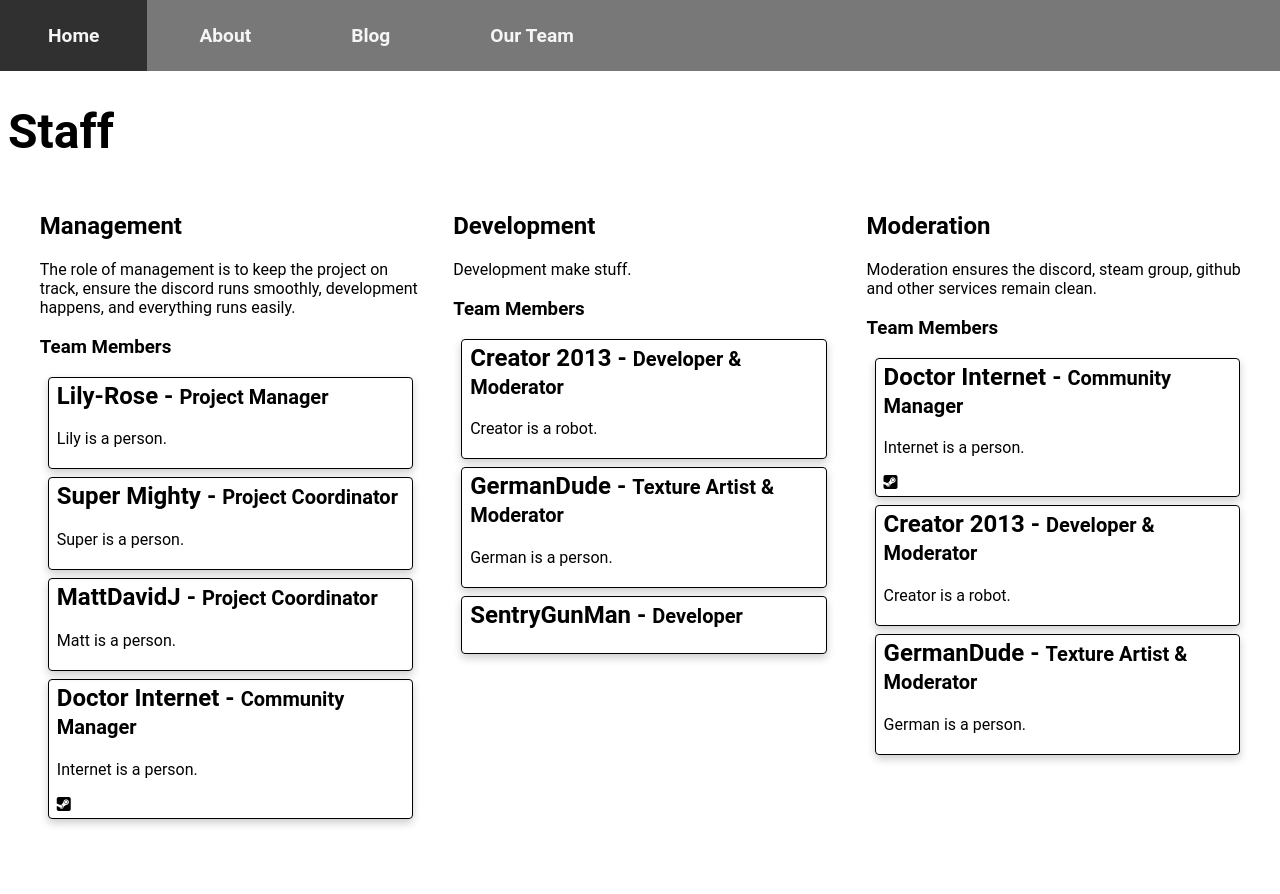
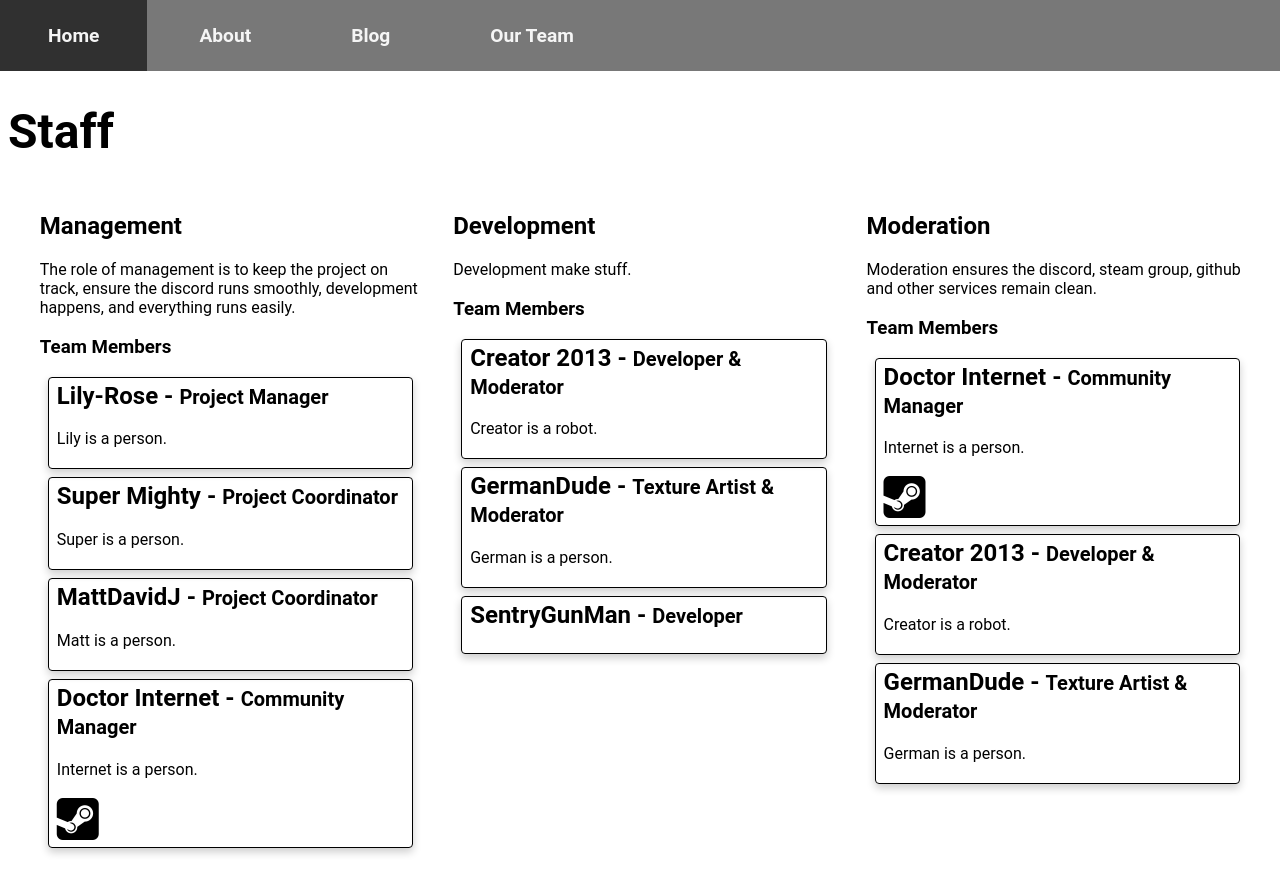
Before and after one commit to 999-Emergency/999-emergency.github.io, a Jekyll site: the page built from team.html, in a window 1280 px wide. Shown: the top 894 px of the page. Built offline with Jekyll 4.4.1, drawn with Linux system fonts in a browser that asks for light colours; nearby versions of some CDN libraries.

Commit message:
Fix the icon sizes

```diff
--- a/_sass/team.scss
+++ b/_sass/team.scss
@@ -25,10 +25,11 @@
 
 a {
 	> i {
-		color: rgba(0, 0, 0, 1)
+		color: rgba(0, 0, 0, 1);
+		font-size: 48px;
 	}
 
 	&:hover > i {
-		color: rgba(0, 0, 0, 0.8)
+		color: rgba(0, 0, 0, 0.8);
 	}
 }
```
